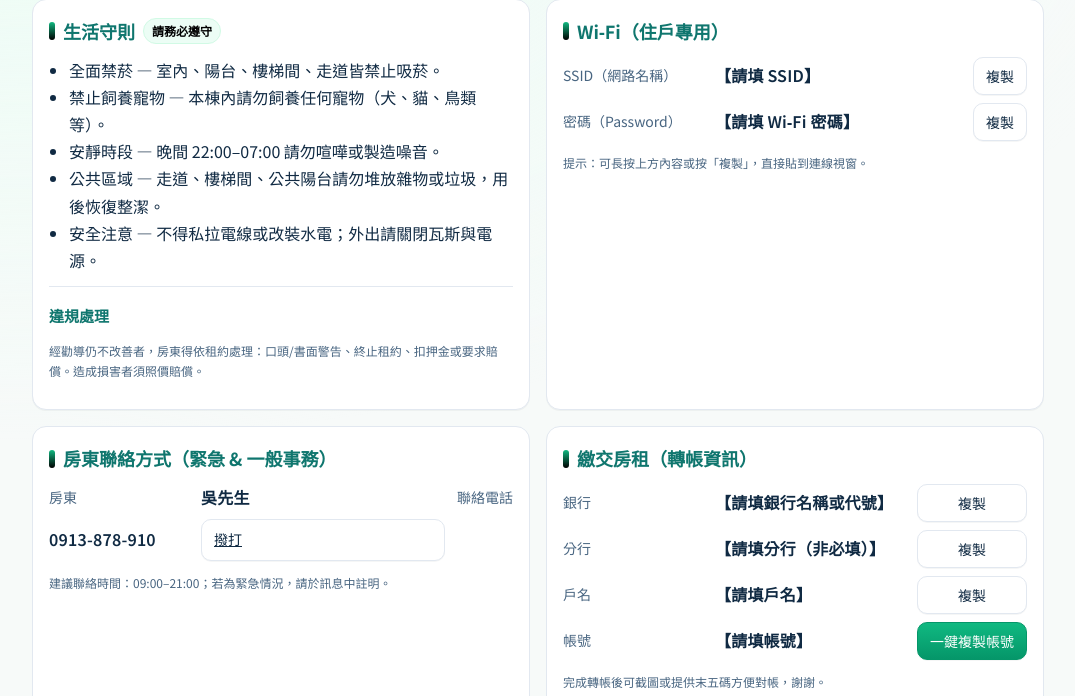
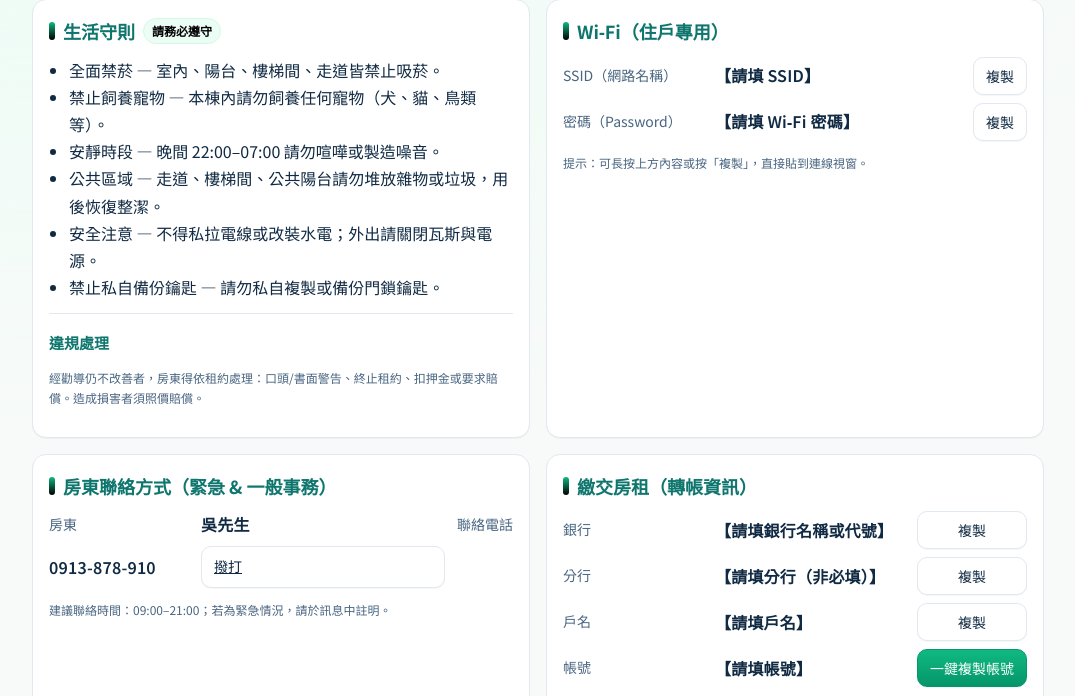
Before and after one commit to liny14705/-96-, a plain HTML site: page index.html in a window 1280 px wide. Shown: the part 80-776 px from the top of the page, without its empty margins (102-1177 px from the left). Drawn offline with Linux system fonts and the light colour scheme.

Commit message:
Add files via upload

```diff
--- a/index.html
+++ b/index.html
@@ -134,6 +134,7 @@
 					<li>安靜時段 — 晚間 22:00–07:00 請勿喧嘩或製造噪音。</li>
 					<li>公共區域 — 走道、樓梯間、公共陽台請勿堆放雜物或垃圾，用後恢復整潔。</li>
 					<li>安全注意 — 不得私拉電線或改裝水電；外出請關閉瓦斯與電源。</li>
+					<li>禁止私自備份鑰匙 — 請勿私自複製或備份門鎖鑰匙。</li>
 				</ul>
 				<div class="divider"></div>
 				<h3>違規處理</h3>
```
